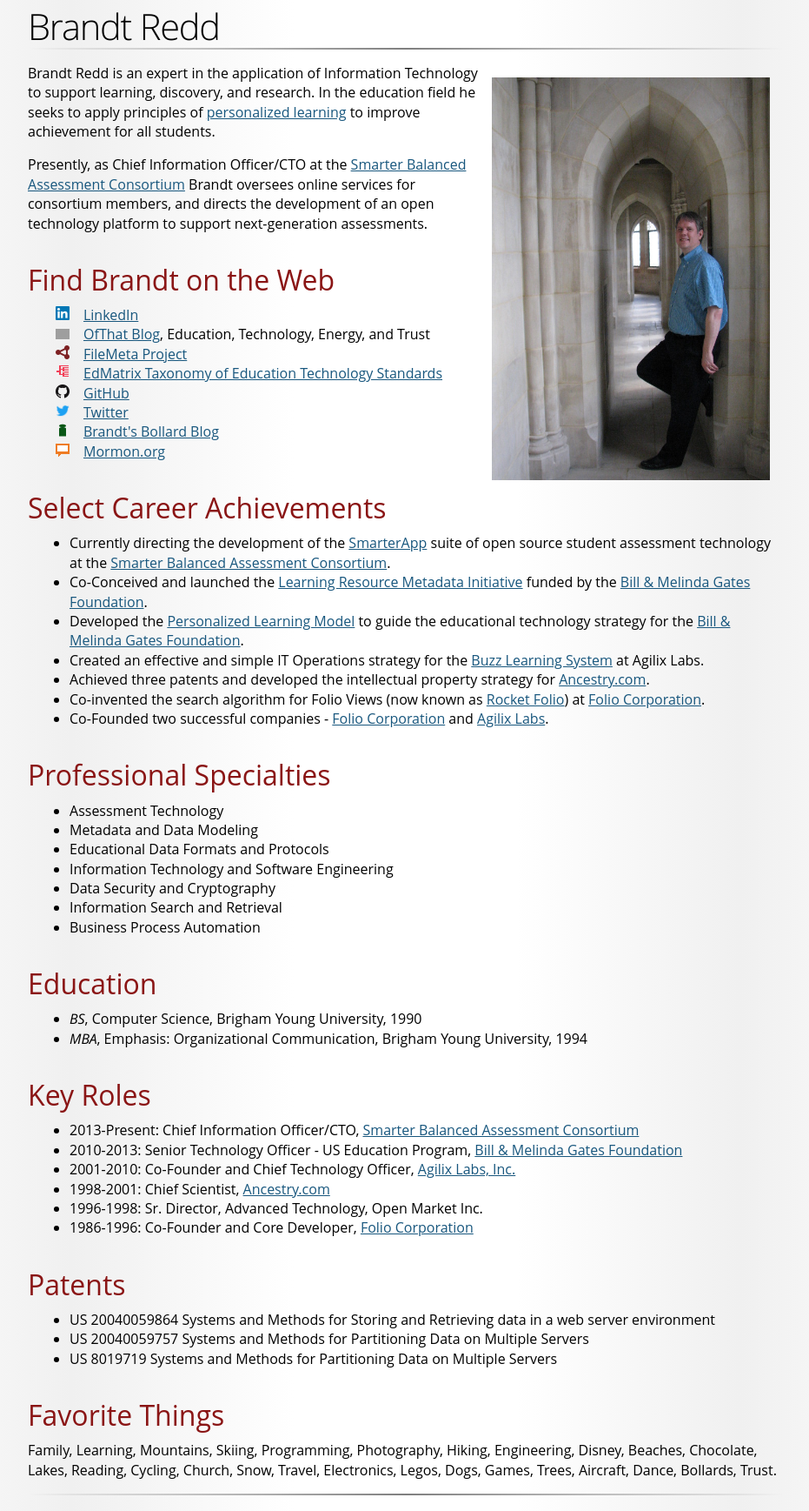
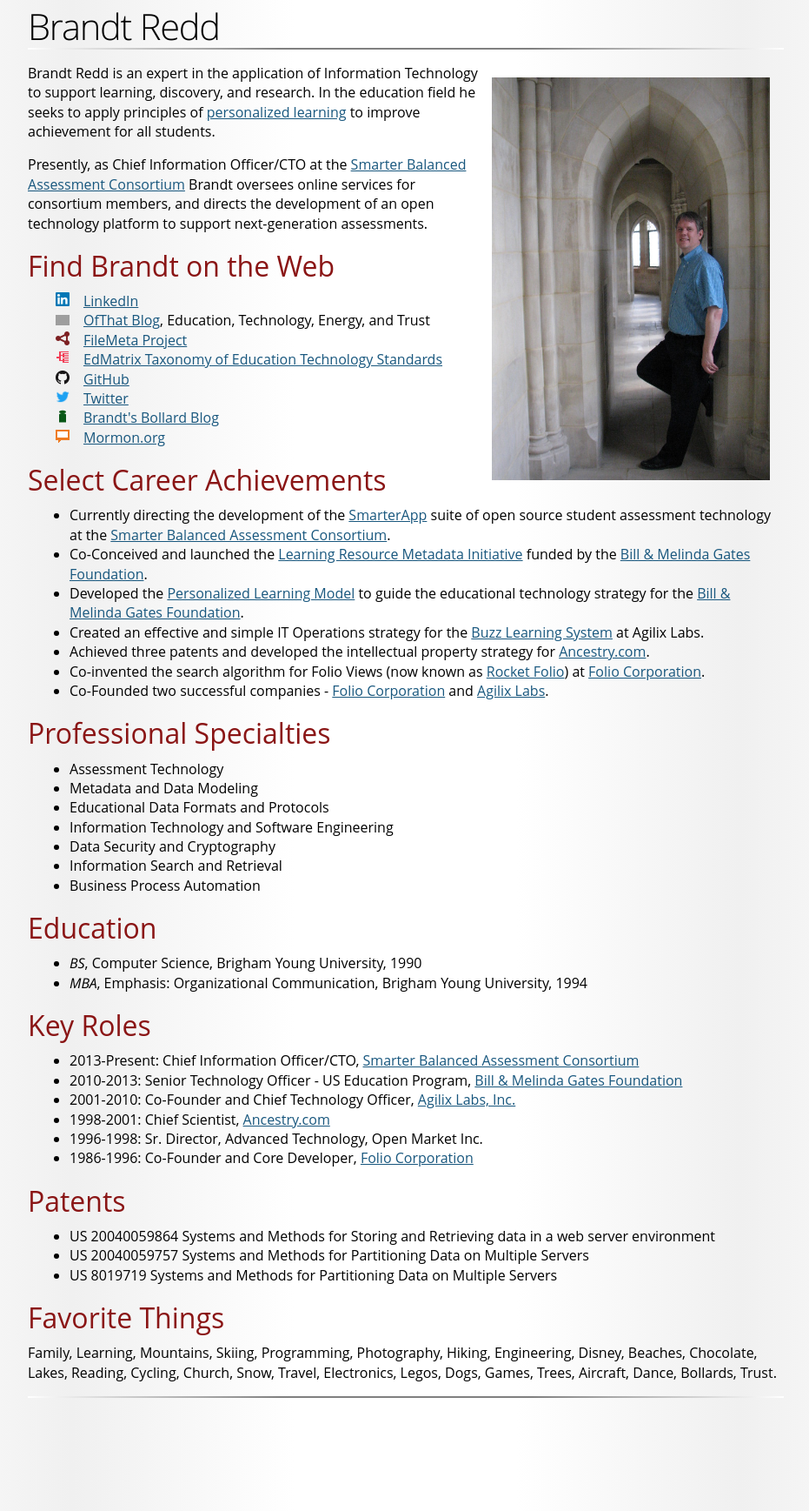
Before and after one commit to bredd/brandtredd.github.io, a Jekyll site: the page built from index.md, in a window 1280 px wide. Shown: the whole page at 87% size, without its empty margins (173-1104 px from the left). Built offline with Jekyll 4.4.1, drawn with Linux system fonts in a browser that asks for light colours; some web fonts are replaced; after the commit the page ends 1625 px from its top, so only the background shows below that; grey boxes are pictures that could not be loaded.

Commit message:
Update Styles and Metadata

```diff
--- a/_includes/head.html
+++ b/_includes/head.html
@@ -1,7 +1,16 @@
 <meta charset='utf-8'>
 <meta name="description" content="Brandt Redd is an expert in applying Information Technology to support personalized learning, discovery, and research." />
+<meta property="og:locale" content="en_US" />
+<meta property="og:type" content="article" />
+<meta property="og:title" content="Brandt Redd" />
+<meta property="og:description" content="Brandt Redd is an expert in applying Information Technology to support personalized learning, discovery, and research." />
+<meta property="og:image" content="https://brandtredd.org/Brandt_Redd.jpg" />
+<meta property="og:site_name" content="Brandt Redd" />
+<meta name="twitter:card" content="summary" />
+<meta name="twitter:site" content="@BrandtRedd" />
+<meta name="twitter:image" content="https://brandtredd.org/res/Br.png" />
 <meta http-equiv="X-UA-Compatible" content="chrome=1" />
-<link rel="stylesheet" type="text/css" media="all" href="res/all.css" />
+<link rel="stylesheet" type="text/css" media="all" href="res/BrandtRedd.css" />
 <link rel="icon" type="image/png" href="res/Br.png">
 <!--[if lt IE 9]>
 <script src="//html5shiv.googlecode.com/svn/trunk/html5.js"></script>
--- a/_layouts/default.html
+++ b/_layouts/default.html
@@ -8,13 +8,16 @@
 
 <body>
 
-<div id="main">
+    <div id="frame">
         {% include header.html %}
+        <main>
             <article>
                 {{ content }}
             </article>
+        </main>
         {% include footer.html %}
     </div>
 
 </body>
+
 </html>
--- a/res/all.css
+++ b/res/BrandtRedd.css
@@ -1,4 +1,15 @@
-/* Fonts */
+/* ==== Declare Constants ==== */
+:root {
+    --clr_accent1: #8A1515; /* Directory, Subtitle, Heading 1 (burgundy) */
+    --clr_accent2: #085170; /* Title, Heading 2 (dark turquoise)*/
+    --clr_link: #18577e; /* (blue) */
+    --clr_link_visited: #278DCC;
+    --clr_link_hover_bg: #D0D0D0; /* (medium-light gray) */
+    --clr_code_bg: #E8E8E8; /* (light gray) */
+    --gradient_hr: linear-gradient(to right, white, #808080, #808080, white);
+}
+
+/* ==== Import Fonts ==== */
 @font-face {
     font-family: 'Open Sans';
     font-style: italic;
@@ -48,11 +59,11 @@
     src: local('Open Sans ExtraBold'), local('OpenSans-ExtraBold'), url(https://fonts.gstatic.com/s/opensans/v15/mem5YaGs126MiZpBA-UN8rsOUuhp.woff2) format('woff2');
 }
 
-
-/* ===== Reset everything ===== */
+/* ==== CSS Reset ==== */
 * {
     box-sizing: border-box;
 }
+
 html, body, div, span, applet, object, iframe,
 h1, h2, h3, h4, h5, h6, p, blockquote, pre,
 a, abbr, acronym, address, big, cite, code,
@@ -77,15 +88,15 @@
 /* HTML5 display-role reset for older browsers */
 article, aside, details, figcaption, figure,
 footer, header, hgroup, menu, nav, section {
-	display:block;
+    display: block;
 }
 
 /* Images */
 img {
-    border-style:none;
+    border-style: none;
 }
 
-/* ===== Body Defaults ===== */
+/* ==== Body Defaults ==== */
 body {
     margin: 0;
     color: black;
@@ -97,7 +108,7 @@
 /* All other font sizes should be relative to the base (e.g. 1.5em or 150%) */
 
 /* Main frame for pages - should sit just inside body */
-#main {
+#frame {
     max-width: 55em;
     margin: 5px auto;
     padding: 5px;
@@ -121,7 +132,7 @@
     clear: both;
     display: table;
     /* Border rule */
-    background-image: linear-gradient(to right, rgba(0, 0, 0, 0), rgba(0, 0, 0, 0.50), rgba(0, 0, 0, 0));
+    background-image: var(--gradient_hr);
     height: 2px;
     width: 100%;
     margin-top: 1em;
@@ -164,8 +175,8 @@
     text-decoration: inherit;
 }
 .siteblock a:hover {
-    background-color: #D0D0D0;
-    color:inherit;
+    background-color: var(--clr_link_hover_bg);
+    color: inherit;
     text-decoration: inherit;
 }
 .siteblock a:visited {
@@ -173,7 +184,7 @@
     text-decoration: inherit;
 }
 
-/* ===== Main Menu ===== */
+/* ==== Main Menu ==== */
 
 /* menu should be a div that frames up the main menu */
 div.menu {
@@ -187,14 +198,14 @@
     padding: 0;
 }
 .menu li {
-    color: #8A1515;
+    color: var(--clr_accent1);
 }
 .menu li a {
     color: inherit;
     text-decoration: inherit;
 }
 .menu li a:hover {
-    background-color: #D0D0D0;
+    background-color: var(--clr_link_hover_bg);
     color: inherit;
     text-decoration: inherit;
 }
@@ -203,14 +214,15 @@
     text-decoration: inherit;
 }
 
-/* ===== Footer ===== */
+/* ==== Footer ==== */
 footer {
+    text-align: center;
 }
 footer::before {
     /* Border rule */
     content: "";
     display: table;
-    background-image: linear-gradient(to right, rgba(0, 0, 0, 0), rgba(0, 0, 0, 0.50), rgba(0, 0, 0, 0));
+    background-image: var(--gradient_hr);
     height: 2px;
     width: 100%;
     margin-top: 0.5em;
@@ -223,7 +235,12 @@
     display: table;
 }
 
-/* ===== General text formatting ===== */
+/* ==== Main Section - where articles appear */
+main {
+    /* Nothing here - inherits setup from the frame. */
+}
+
+/* ==== General text formatting ==== */
 
 /* Core document/content. Comes after the header and before the footer. */
 article {
@@ -236,23 +253,23 @@
 }
 
 ul {
-    list-style:disc;
-    margin-left:3em;
+    list-style: disc;
+    margin-left: 3em;
     margin-bottom: 1em;
 }
 
 ol {
-    list-style:decimal;
-    margin-left:3em;
+    list-style: decimal;
+    margin-left: 3em;
     margin-bottom: 1em;
 }
 
 em, i {
-	font-style:italic;
+    font-style: italic;
 }
 
 strong, b {
-    font-weight:bold;
+    font-weight: bold;
 }
 
 blockquote {
@@ -268,13 +285,13 @@
 /* Links */
 a {
     text-decoration: underline;
-    color: #18577e;
+    color: var(--clr_link);
 }
 a:hover {
-    background-color: #D0D0D0;
+    background-color: var(--clr_link_hover_bg);
 }
-a:visited, a.linkvisited {
-    color: #278DCC;
+a:visited, .linkvisited {
+    color: var(--clr_link_visited);
 }
 
 /* Page or document Title */
@@ -282,7 +299,7 @@
     text-align: center;
     font-size: 1.6em;
     font-weight: bold;
-    color: #085170;
+    color: var(--clr_accent2);
     margin-top: 0.5em;
     margin-bottom: 0.5em;
     line-height: 1;
@@ -292,7 +309,7 @@
     text-align: center;
     font-weight: bold;
     font-size: 1.2em;
-    color: #8A1515;
+    color: var(--clr_accent1);
     margin-top: 0;
     margin-bottom: 0.5em;
     line-height: 1;
@@ -302,59 +319,67 @@
 h1 {
     font-size: 2.0em;
     font-weight: normal;
-    color: #8A1515;
-    margin-top: 1em;
+    color: var(--clr_accent1);
+    margin-top: 0.5em;
     margin-bottom: 0.2em;
 }
 
 h2 {
     font-size: 1.5em;
     font-weight: bold;
-    color: #085170;
-    margin-top: 0.8em;
+    color: var(--clr_accent2);
+    margin-top: 0.5em;
     margin-bottom: 0.2em;
 }
 
-h3
-{
-	font-size:1.1em;
-	font-weight:bold;
-	color:black;
+h3 {
+    font-size: 1.2em;
+    font-weight: bold;
+    color: var(--clr_accent2);
+    margin-top: 0.2em;
 }
 
-h4
-{
-	font-size:1.1em;
-	font-style:italic;
-	color:#63666A;
+h4 {
+    font-size: 1.2em;
+    font-weight: bold;
+    font-style: italic;
+    color: black;
+    margin-top: 0.2em;
 }
 
-h5,
-h6
-{
-	font-size:1.1em;
-	color:#63666A;
+h5 {
+    font-size: 1.1em;
+    font-weight: bold;
+    text-decoration: underline;
+    color: black;
+    margin-top: 0.2em;
+}
+
+h6 {
+    font-size: 1.1em;
+    font-weight: bold;
+    text-decoration: none;
+    color: black;
+    margin-top: 0.2em;
 }
 
 h1 a, h2 a, h3 a, h4 a, h5 a, h6 a,
-h1 a:link, h2 a:link, h3 a:link, h4 a:link, h5 a:link, h6 h:link,
-h1 a:visited, h2 a:visited, h3 a:visited, h4 a:visited, h5 a:visited, h6 h:visited
-{
-	color:inherit;
-	text-decoration:inherit;
+h1 a:link, h2 a:link, h3 a:link, h4 a:link, h5 a:link, h6 a:link,
+h1 a:visited, h2 a:visited, h3 a:visited, h4 a:visited, h5 a:visited, h6 h:visited {
+    color: inherit;
+    text-decoration: inherit;
 }
 
-h1 a:hover, h2 a:hover, h3 a:hover, h4 a:hover, h5 a:hover, h5 a:hover
-{
-	color:#00B5E2;
-	text-decoration:underline;
+h1 a:hover, h2 a:hover, h3 a:hover, h4 a:hover, h5 a:hover, h5 a:hover, h6 a:hover {
+    color: var(--clr_link);
+    text-decoration: underline;
 }
 
 /* horizontal rule */
 hr {
     border: 0;
     height: 2px;
-    background-image: linear-gradient(to right, rgba(0, 0, 0, 0), rgba(0, 0, 0, 0.50), rgba(0, 0, 0, 0));
+    background-image: var(--gradient_hr);
     width: 100%;
 }
 
@@ -362,19 +387,19 @@
 code {
     font: 0.9em "Lucida Console", Monaco, monospace;
     color: black;
-	background-color: #E8E8E8;
+    background-color: var(--clr_code_bg);
     padding: 0 3px 0 3px;
 }
 
 pre {
     font: 0.9em "Lucida Console", Monaco, monospace;
     color: black;
-	background-color: #E8E8E8;
+    background-color: var(--clr_code_bg);
     padding: 8px;
-    border-width:1px;
-    border-style:ridge;
-    border-radius:5px;
-    border-color:black;
+    border-width: 1px;
+    border-style: ridge;
+    border-radius: 5px;
+    border-color: black;
     margin-bottom: 1em;
 }
 
@@ -386,33 +411,28 @@
 }
 
 /* Tables */
-table
-{
+table {
     border-collapse: collapse;
     border-spacing: 0;
     margin: 0 0 1em 0;
 }
 
-table th
-{
+table th {
     font-weight: bold;
 }
 
-table th, table td
-{
+table th, table td {
     border: 1px solid black;
     padding: 6px 13px;
 }
 
 /* Layout Tables (have no borders, padding, or margins) */
-table.layout
-{
+table.layout {
     margin: 0;
 }
 
-table.layout th, table.layout td
-{
-	border: 0px none white;
+table.layout th, table.layout td {
+    border: 0 none white;
     padding: 0;
 }
 
```
Also changed, not shown: _layouts/spec.html (+5 -3 lines). Lines whose indentation alone changed are shown as unchanged.
